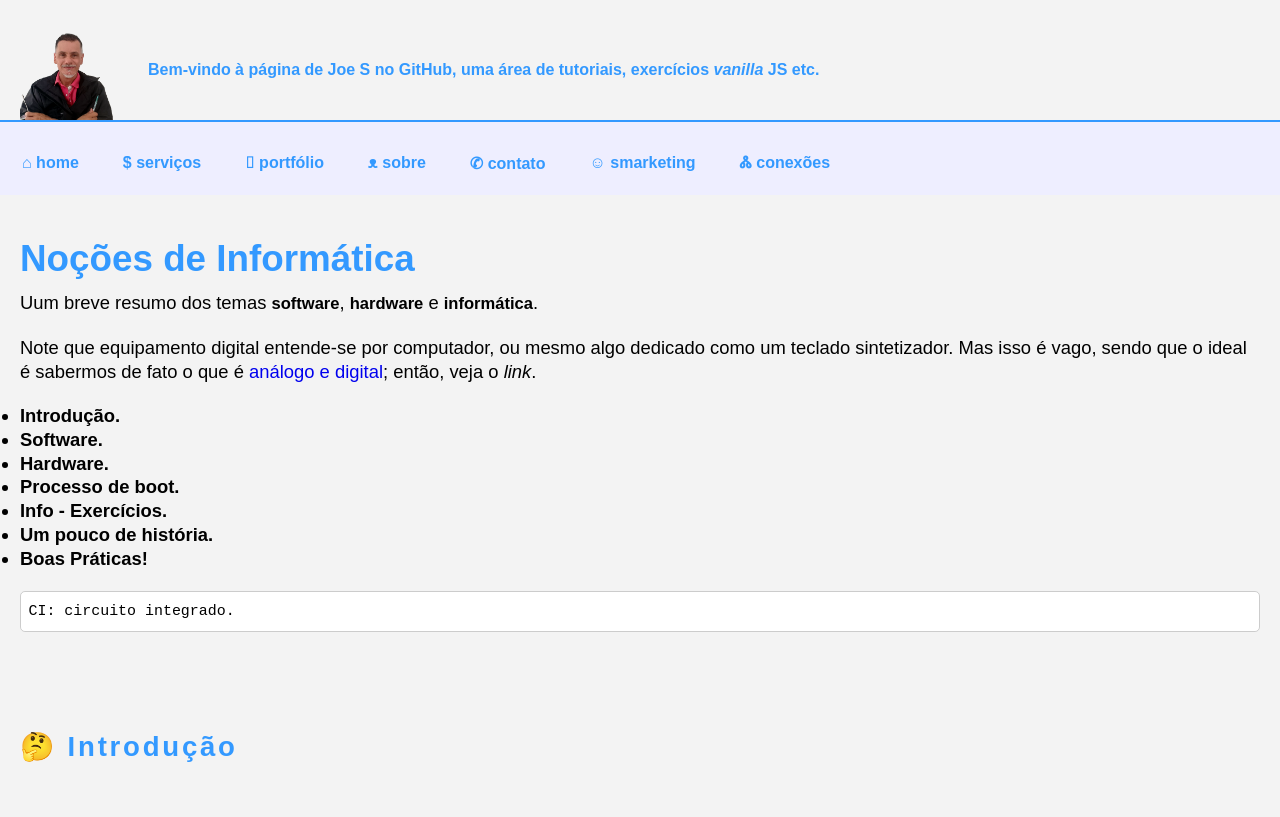
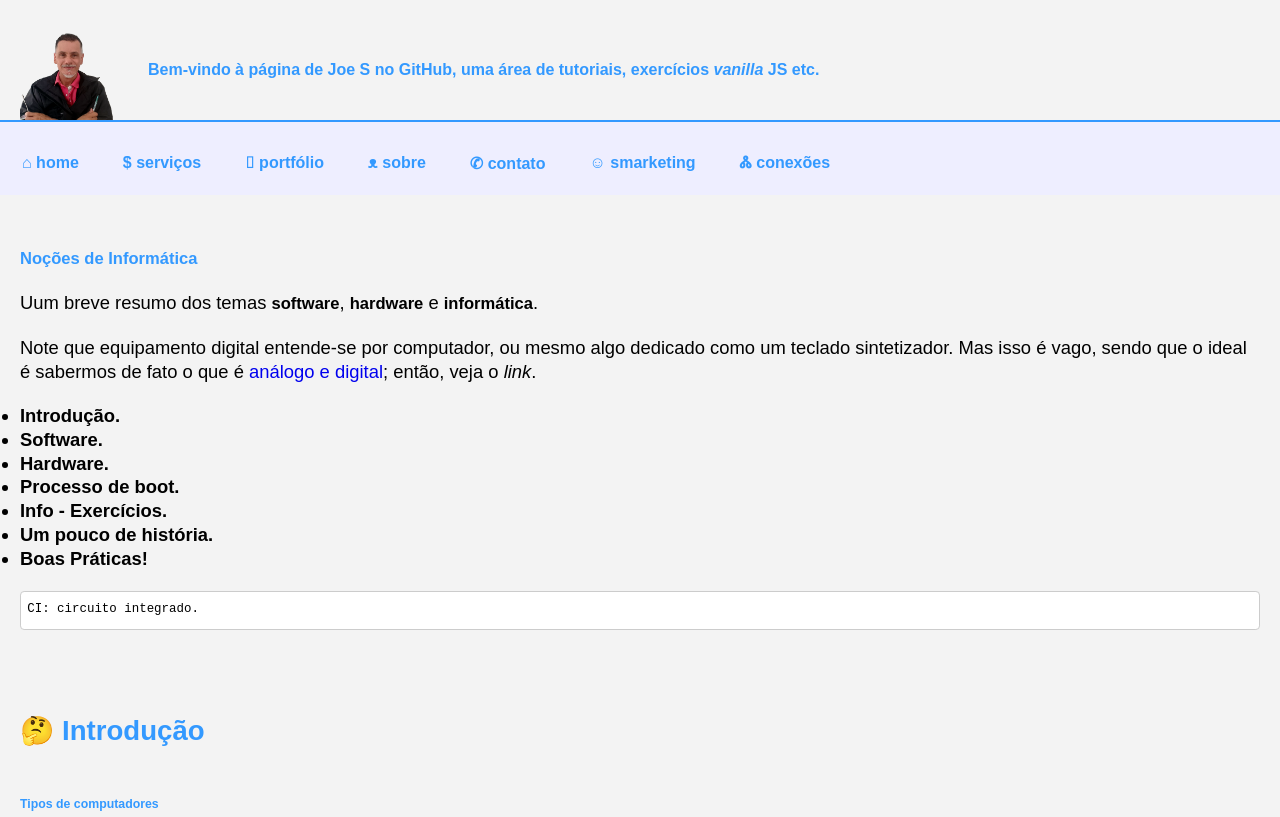
Before and after one commit to Joesynth/joesynth.github.io, a Jekyll site: the page built from _posts/2021-11-28-nocoes-de-informatica.md, in a window 1280 px wide. Shown: the top 817 px of the page. Built offline with Jekyll 4.4.1, drawn with Linux system fonts in a browser that asks for light colours; grey boxes are pictures that could not be loaded.

Commit message:
Adjust heading styles and font sizes in CSS

```diff
--- a/css/style.css
+++ b/css/style.css
@@ -78,8 +78,8 @@ article { display: flex; gap: 15px; align-items: flex-start; }
 
 													/* .art-content h3, h1 { margin-bottom: 5px; } 		 Adicionado h1*/
 h1, h2, h3, h4, h5, h6 { color: var(--cor-escura); }
-h2, h4, h5, h6 { padding-top: 3em; letter-spacing: 0.1em}		/*h1 usado no topo de cada artigo .md, e h3 somente na página principal. */
-h5, h6 { font-size: 1.2em; }	/* alguns artigos vieram do WP, e lá foi usado h5, daí igualamos ao h6*/
+h2, h4, h5, h6 { padding-top: 2.5em}		/*h1 usado no topo de cada artigo .md, e h3 somente na página principal. */
+h1 { font-size: 0.9em; }
 
 strong { font-size: 0.9em;}
 
@@ -102,7 +102,10 @@ pre {
 	padding: 0.5em; /* Pequena margem interna */
 	background: white; /* Fundo leve para contraste */
 	overflow: auto; /* Evita quebra de layout; barra de rolagem */
+	font-size: smaller; /* equivale tah small html*/
 }
+
+table { font-size: smaller; }
 
 footer { text-align: center; height: 2em; padding-top: 0.5em; color: var(--cor-clara); background-color: var(--cor-escura); }
 
```
